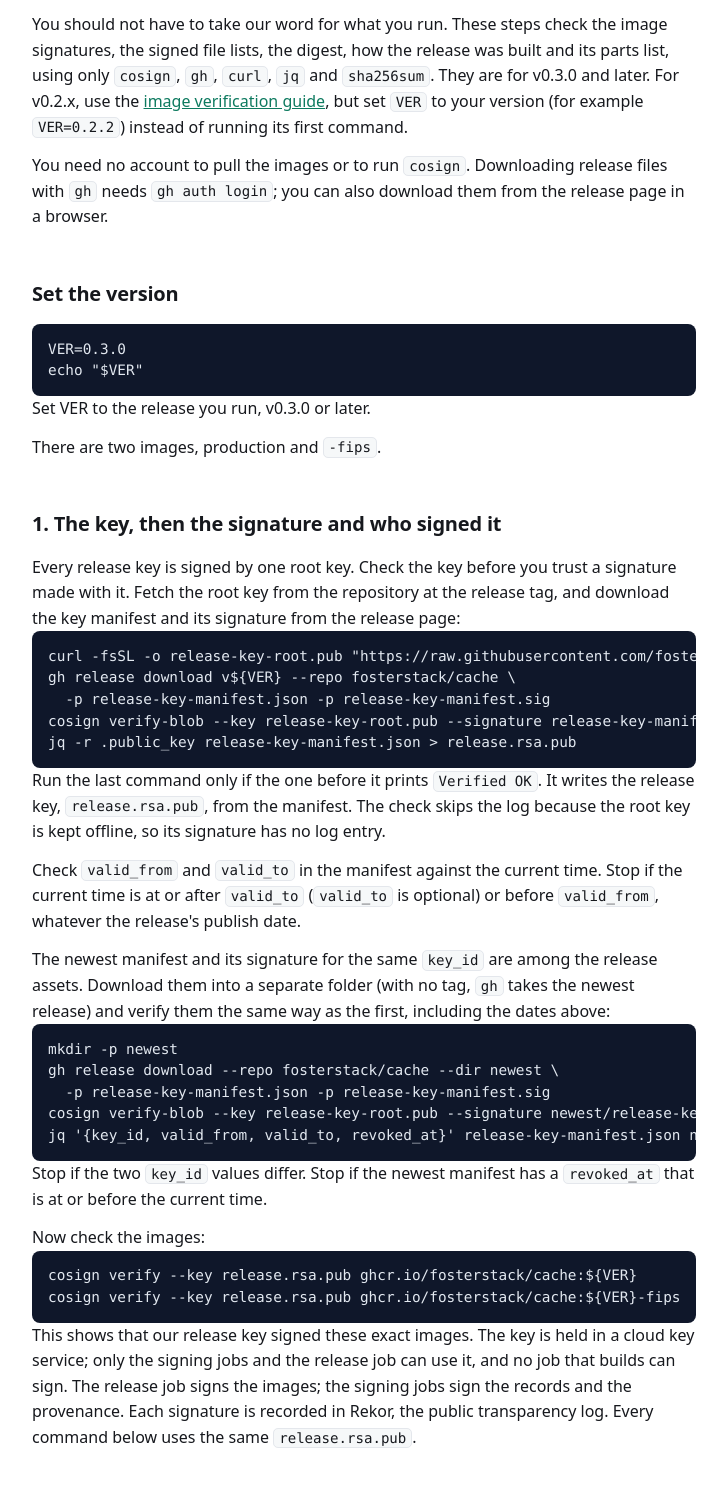
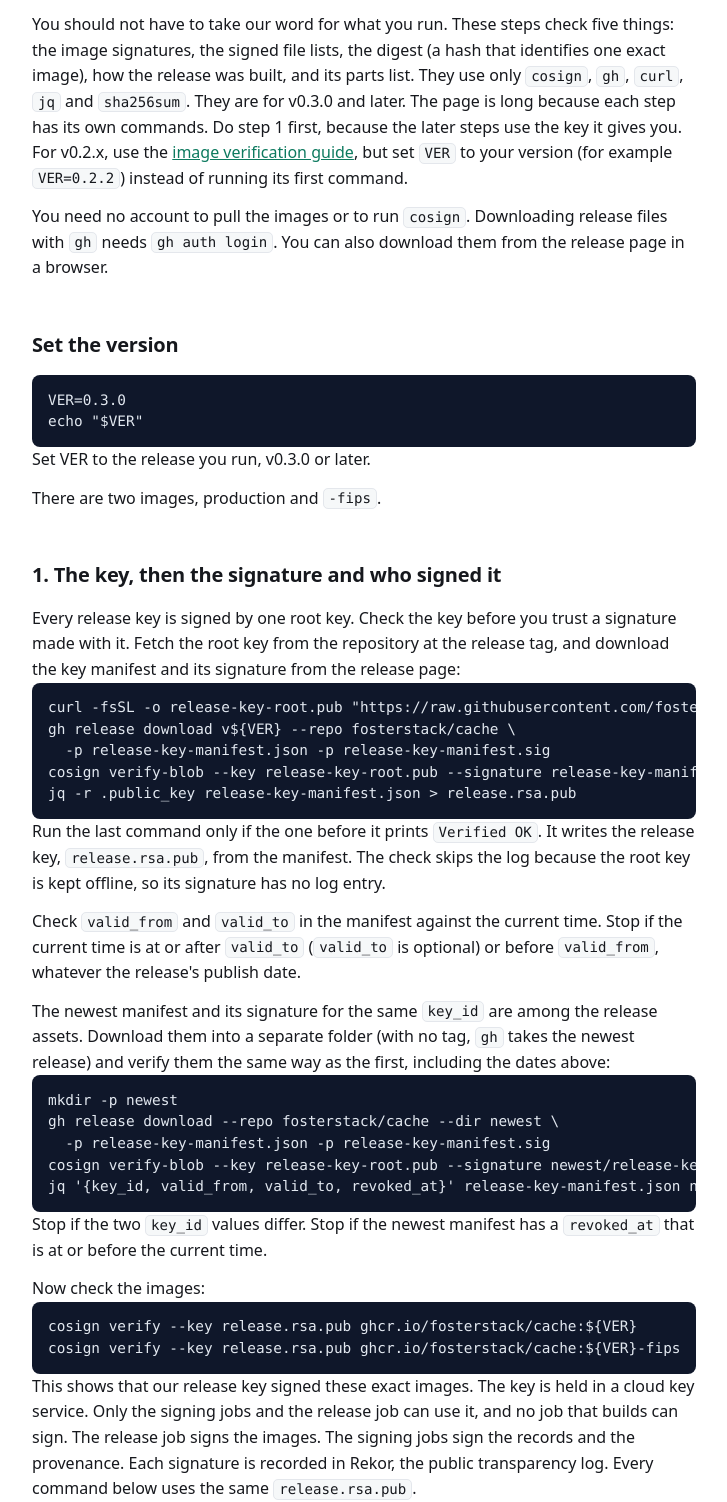
Before and after one commit to fosterstack/www, a plain HTML site: page verify-a-release/index.html in a window 1280 px wide. Shown: the part 109-1611 px from the top of the page, without its empty margins (276-1003 px from the left). Drawn offline with Linux system fonts and the light colour scheme.

Commit message:
Verify a release: plain-language pass

```diff
--- a/verify-a-release/index.html
+++ b/verify-a-release/index.html
@@ -92,8 +92,8 @@
 </header>
 <main>
   <h1>Verify a FosterStack Cache release yourself</h1>
-  <p>You should not have to take our word for what you run. These steps check the image signatures, the signed file lists, the digest, how the release was built and its parts list, using only <code>cosign</code>, <code>gh</code>, <code>curl</code>, <code>jq</code> and <code>sha256sum</code>. They are for v0.3.0 and later. For v0.2.x, use the <a href="https://github.com/fosterstack/cache/blob/v0.2.2/docs/verify-images.md">image verification guide</a>, but set <code>VER</code> to your version (for example <code>VER=0.2.2</code>) instead of running its first command.</p>
-  <p>You need no account to pull the images or to run <code>cosign</code>. Downloading release files with <code>gh</code> needs <code>gh auth login</code>; you can also download them from the release page in a browser.</p>
+  <p>You should not have to take our word for what you run. These steps check five things: the image signatures, the signed file lists, the digest (a hash that identifies one exact image), how the release was built, and its parts list. They use only <code>cosign</code>, <code>gh</code>, <code>curl</code>, <code>jq</code> and <code>sha256sum</code>. They are for v0.3.0 and later. The page is long because each step has its own commands. Do step 1 first, because the later steps use the key it gives you. For v0.2.x, use the <a href="https://github.com/fosterstack/cache/blob/v0.2.2/docs/verify-images.md">image verification guide</a>, but set <code>VER</code> to your version (for example <code>VER=0.2.2</code>) instead of running its first command.</p>
+  <p>You need no account to pull the images or to run <code>cosign</code>. Downloading release files with <code>gh</code> needs <code>gh auth login</code>. You can also download them from the release page in a browser.</p>
   <h2>Set the version</h2>
   <pre tabindex="0"><code>VER=0.3.0
 echo "$VER"</code></pre>
@@ -118,7 +118,7 @@ jq '{key_id, valid_from, valid_to, revoked_at}' release-key-manifest.json newest
   <p>Now check the images:</p>
   <pre tabindex="0"><code>cosign verify --key release.rsa.pub ghcr.io/fosterstack/cache:${VER}
 cosign verify --key release.rsa.pub ghcr.io/fosterstack/cache:${VER}-fips</code></pre>
-  <p>This shows that our release key signed these exact images. The key is held in a cloud key service; only the signing jobs and the release job can use it, and no job that builds can sign. The release job signs the images; the signing jobs sign the records and the provenance. Each signature is recorded in Rekor, the public transparency log. Every command below uses the same <code>release.rsa.pub</code>.</p>
+  <p>This shows that our release key signed these exact images. The key is held in a cloud key service. Only the signing jobs and the release job can use it, and no job that builds can sign. The release job signs the images. The signing jobs sign the records and the provenance. Each signature is recorded in Rekor, the public transparency log. Every command below uses the same <code>release.rsa.pub</code>.</p>
   <h2>2. The file lists are ours, and your files match them</h2>
   <pre tabindex="0"><code>gh release download v${VER} --repo fosterstack/cache \
   -p checksums.txt -p checksums.txt.bundle \
@@ -143,7 +143,7 @@ jq -r '.dsseEnvelope.payload | @base64d | fromjson | .subject[] | .name + " sha2
 # the digest of the production image you pulled (for example from docker images --digests):
 DIGEST=sha256:...
 jq -e --arg d "${DIGEST#sha256:}" '.dsseEnvelope.payload | @base64d | fromjson | any(.subject[]; .name == "image-production" and .digest.sha256 == $d)' provenance.bundle.json</code></pre>
-  <p>The SLSA provenance is signed in a separate job, <code>stage-sign.yml</code>. It takes the list of digests the build made, checks it against the build's signed record and runs no code from the build. The first <code>jq</code> lists each image it names, with its digest. The second prints <code>true</code> only if the provenance names the production image you pulled; for the <code>-fips</code> image use the name <code>image-fips</code>.</p>
+  <p>The SLSA provenance is a signed record of how the images were built. It is signed in a separate job, <code>stage-sign.yml</code>. That job takes the list of digests the build made. It checks the list against the build's signed record, and it runs no code from the build. The first <code>jq</code> lists each image the provenance names, with its digest. The second prints <code>true</code> only if the provenance names the production image you pulled. For the <code>-fips</code> image, use the name <code>image-fips</code>.</p>
   <h2>5. The parts list and what it was assembled from</h2>
   <pre tabindex="0"><code>gh release download v${VER} --repo fosterstack/cache \
   -p production.sbom.json -p production.sbom.json.bundle \
@@ -158,7 +158,7 @@ done</code></pre>
     <li>Provenance proves which workflow, at which tag, produced the digests it names.</li>
     <li>It does not prove the software has no bugs. Scan results and our statements about findings are separate: see <a href="/security/">the security policy</a>.</li>
   </ul>
-  <p>Each stage of the release also writes a record with <a href="https://github.com/in-toto/witness">Witness</a>, an open-source build-record tool. The stages that build sign their record with a throwaway key; a signing job checks each record against the files it names and signs it with the release key. The records are attached to the release.</p>
+  <p>Each stage of the release also writes a record with <a href="https://github.com/in-toto/witness">Witness</a>, an open-source build-record tool. The stages that build sign their record with a throwaway key. A signing job checks each record against the files it names and signs it with the release key. The records are attached to the release.</p>
   <p class="muted-note">Related: <a href="/how-we-build/">how releases are built and signed</a>, <a href="/how-our-pipeline-maps-to-nist-and-slsa/">how the pipeline maps to NIST and SLSA</a>, <a href="/scan-fosterstack-cache-image/">scan the image yourself</a>, <a href="/fips-140-3-build-cache/">the FIPS 140-3 build</a>, <a href="/air-gapped-build-cache-install/">installing without internet access</a> and <a href="/upgrade-build-cache-server/">upgrading</a>.</p>
   <p class="muted-note">Moving off the free Build Cache Node? See <a href="/build-cache-node-end-of-life/">what the end of life means</a> and the <a href="/migrate-build-cache-node/">migration guide</a>.</p>
 </main>
```
